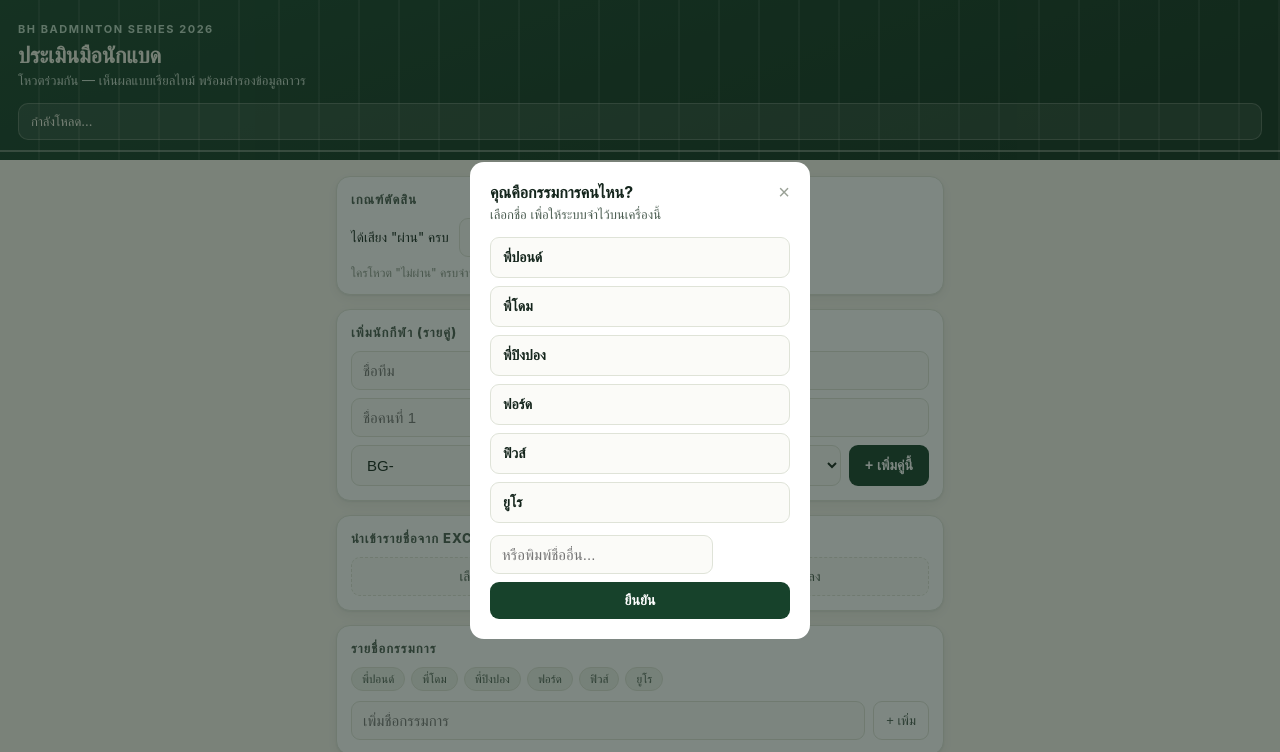
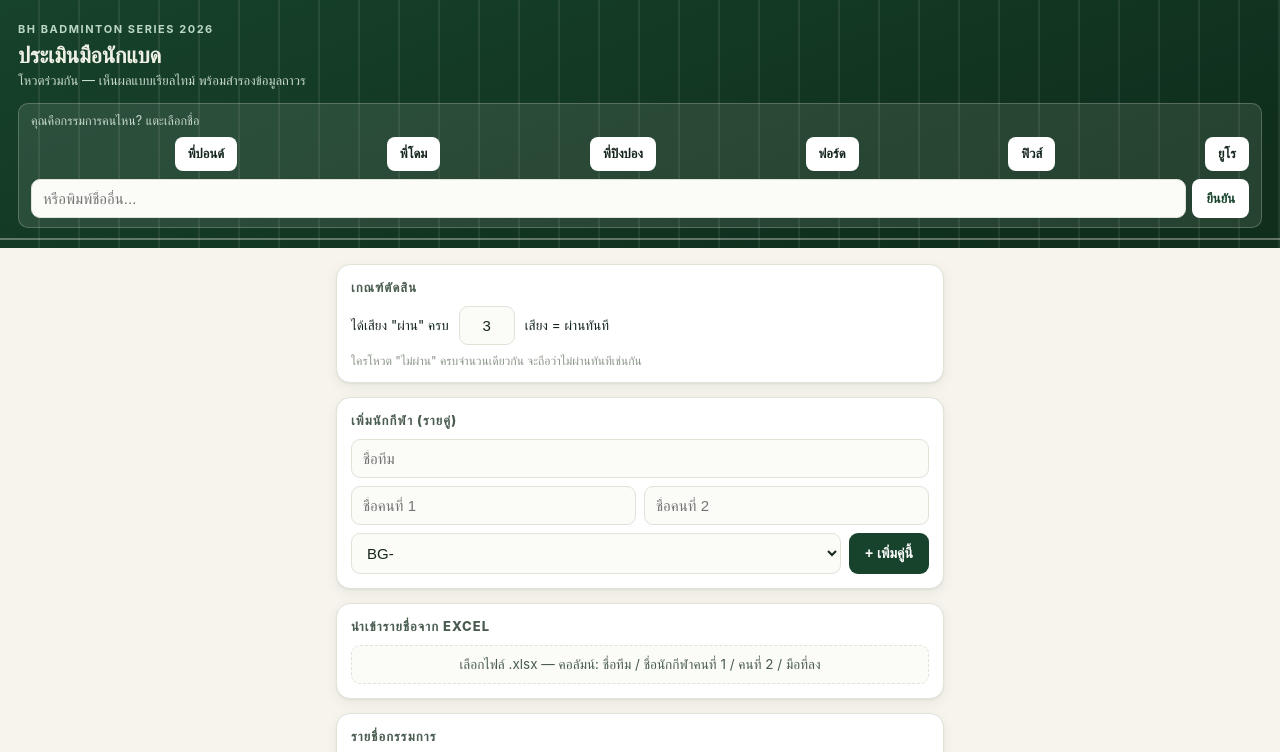
Before and after one commit to kritsanaramsiri/bh-badminton-series-2026, a plain HTML site: page index.html in a window 1280 px wide. Shown: the top 752 px of the page. Drawn offline with Linux system fonts and the light colour scheme; no server answers.

Commit message:
Update index.html

```diff
--- a/index.html
+++ b/index.html
@@ -66,7 +66,7 @@
   h1{ margin:0; font-size:22px; font-weight:800; letter-spacing:-.01em; }
   .sub{ margin:4px 0 0; font-size:13px; color:#c9dbcd; }
   .whoami{
-    margin-top:14px; display:flex; align-items:center; gap:8px;
+    margin-top:14px; display:flex; align-items:center; gap:8px; flex-wrap:wrap;
     background:rgba(246,244,236,.1); border:1px solid rgba(246,244,236,.22);
     border-radius:10px; padding:9px 12px; font-size:13px;
   }
@@ -75,6 +75,19 @@
     margin-left:auto; background:none; border:1px solid rgba(246,244,236,.4);
     color:var(--court-line); font-size:11px; padding:4px 9px; border-radius:7px;
     cursor:pointer;
+  }
+  .picker{ width:100%; display:flex; flex-direction:column; gap:8px; }
+  .picker-label{ font-size:12.5px; color:#c9dbcd; }
+  .picker-row{ display:flex; gap:6px; flex-wrap:wrap; }
+  .picker-row button{
+    background:#fff; border:1px solid transparent; color:var(--ink);
+    font-size:13px; font-weight:700; padding:8px 12px; border-radius:8px; cursor:pointer;
+  }
+  .picker-custom{ display:flex; gap:6px; }
+  .picker-custom input{ flex:1; font-size:14px; padding:8px 10px; border-radius:8px; border:none; }
+  .picker-custom button{
+    background:#fff; color:var(--court); font-weight:800; border:none; border-radius:8px;
+    padding:8px 14px; cursor:pointer; font-size:13px;
   }
 
   main{ max-width:640px; margin:0 auto; padding:16px; }
@@ -177,21 +190,6 @@
   .mybtns button.fail.on{ background:var(--fail); color:#fff; border-color:var(--fail); }
 
   .empty{ text-align:center; padding:36px 16px; color:var(--ink-soft); font-size:13.5px; }
-  .modal-backdrop{
-    position:fixed; inset:0; background:rgba(20,37,28,.55); display:flex;
-    align-items:center; justify-content:center; padding:20px; z-index:20;
-  }
-  .modal{
-    background:#fff; border-radius:14px; padding:20px; max-width:340px; width:100%;
-    max-height:86vh; overflow-y:auto;
-  }
-  .modal h3{ margin:0 0 4px; font-size:16px; }
-  .modal p{ margin:0 0 14px; font-size:13px; color:var(--ink-soft); }
-  .name-opts{ display:flex; flex-direction:column; gap:8px; margin-bottom:12px; }
-  .name-opts button{
-    text-align:left; padding:11px 12px; border-radius:9px; border:1px solid var(--line);
-    background:#fbfbf8; font-size:14px; font-weight:700; color:var(--ink); cursor:pointer;
-  }
   .status-line{ font-size:11.5px; color:#9aa196; text-align:center; margin-top:10px; }
   .import-summary{ font-size:12.5px; margin-top:8px; padding:8px 10px; border-radius:8px; background:#eef2ea; color:var(--ink-soft); }
   .file-label{
@@ -269,20 +267,6 @@
   <p class="status-line" id="statusLine"></p>
 </main>
 
-<div class="modal-backdrop" id="nameModal">
-  <div class="modal">
-    <div style="display:flex; justify-content:space-between; align-items:flex-start;">
-      <h3>คุณคือกรรมการคนไหน?</h3>
-      <button id="closeNameModal" style="background:none; border:none; font-size:20px; line-height:1; color:#9aa196; cursor:pointer; padding:0 0 0 10px;" title="ปิด">×</button>
-    </div>
-    <p>เลือกชื่อ เพื่อให้ระบบจำไว้บนเครื่องนี้</p>
-    <div class="name-opts" id="nameOpts"></div>
-    <input type="text" id="customJudgeName" placeholder="หรือพิมพ์ชื่ออื่น...">
-    <div style="height:8px"></div>
-    <button class="primary" style="width:100%" id="confirmNameBtn">ยืนยัน</button>
-  </div>
-</div>
-
 <script>
 const DEFAULT_LEVELS = ["BG-","BG","S/N"];
 const DEFAULT_JUDGES = ["พี่ปอนด์","พี่โดม","พี่ปิงปอง","ฟอร์ด","ฟิวส์","ยูโร"];
@@ -323,11 +307,7 @@ function markUpdated(){
 
 async function init(){
   myName = localGet('bh_judge_name');
-  if(!myName){
-    showNameModal();
-  }else{
-    renderWhoAmI();
-  }
+  renderWhoAmI();
 
   fbListen('players', (val)=>{ players = val || []; render(); markUpdated(); });
   fbListen('votes', (val)=>{ votes = val || {}; render(); markUpdated(); });
@@ -335,47 +315,59 @@ async function init(){
   fbListen('judgeRoster', (val)=>{
     if(val && val.length){ judgeRoster = val; }
     else{ fbSet('judgeRoster', judgeRoster); }
+    // roster changed — refresh the picker too, in case it's showing
+    renderWhoAmI();
     render(); markUpdated();
   });
 
   render();
 }
 
-function showNameModal(){
-  try{
-    const opts = $('nameOpts');
-    opts.innerHTML = '';
-    judgeRoster.forEach(n=>{
-      const b = document.createElement('button');
-      b.textContent = n;
-      b.onclick = ()=> selectJudgeName(n);
-      opts.appendChild(b);
-    });
-  }catch(e){ console.error('showNameModal roster render failed', e); }
-  $('nameModal').style.display = 'flex';
+// Judge picker lives inline in the header bar — no overlay, so it can
+// never get stuck behind a stacking/click bug the way a fixed modal can.
+function renderWhoAmI(){
+  const box = $('whoami');
+  if(myName){
+    box.innerHTML = `กรรมการ: <b>${escapeHtml(myName)}</b><button id="switchName">เปลี่ยนชื่อ</button>`;
+    $('switchName').onclick = ()=>{ myName = null; renderWhoAmI(); };
+    return;
+  }
+  let rosterBtns = '';
+  judgeRoster.forEach(n=>{
+    rosterBtns += `<button type="button" data-name="${escapeHtml(n)}">${escapeHtml(n)}</button>`;
+  });
+  box.innerHTML = `
+    <div class="picker">
+      <div class="picker-label">คุณคือกรรมการคนไหน? แตะเลือกชื่อ</div>
+      <div class="picker-row">${rosterBtns}</div>
+      <div class="picker-custom">
+        <input type="text" id="customJudgeName" placeholder="หรือพิมพ์ชื่ออื่น...">
+        <button type="button" id="confirmNameBtn">ยืนยัน</button>
+      </div>
+    </div>
+  `;
+  box.querySelectorAll('.picker-row button').forEach(b=>{
+    b.onclick = ()=> selectJudgeName(b.dataset.name);
+  });
   $('confirmNameBtn').onclick = ()=>{
     const v = $('customJudgeName').value.trim();
     if(v) selectJudgeName(v);
   };
-  $('closeNameModal').onclick = ()=>{
-    if(!myName) return; // must pick a name the first time
-    $('nameModal').style.display = 'none';
+  $('customJudgeName').onkeydown = (e)=>{
+    if(e.key === 'Enter'){ e.preventDefault(); $('confirmNameBtn').click(); }
   };
 }
+
 async function selectJudgeName(n){
+  if(!n) return;
   myName = n;
   localSet('bh_judge_name', n);
+  renderWhoAmI();
+  render();
   if(!judgeRoster.includes(n)){
     judgeRoster.push(n);
     await fbSet('judgeRoster', judgeRoster);
   }
-  $('nameModal').style.display = 'none';
-  renderWhoAmI();
-  render();
-}
-function renderWhoAmI(){
-  $('whoami').innerHTML = `กรรมการ: <b>${escapeHtml(myName)}</b><button id="switchName">เปลี่ยนชื่อ</button>`;
-  $('switchName').onclick = showNameModal;
 }
 
 function escapeHtml(s){
@@ -529,7 +521,7 @@ function verdictFor(playerId){
 }
 
 async function castVote(playerId, val){
-  if(!myName) { showNameModal(); return; }
+  if(!myName) { window.scrollTo({top:0, behavior:'smooth'}); return; }
   if(!votes[playerId]) votes[playerId] = {};
   if(votes[playerId][myName] === val){
     delete votes[playerId][myName];
```
